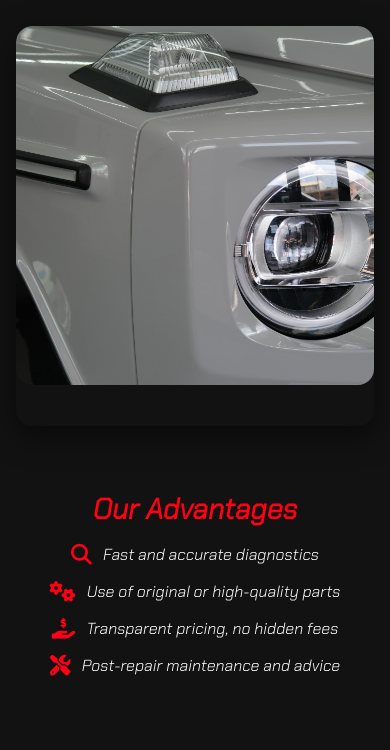
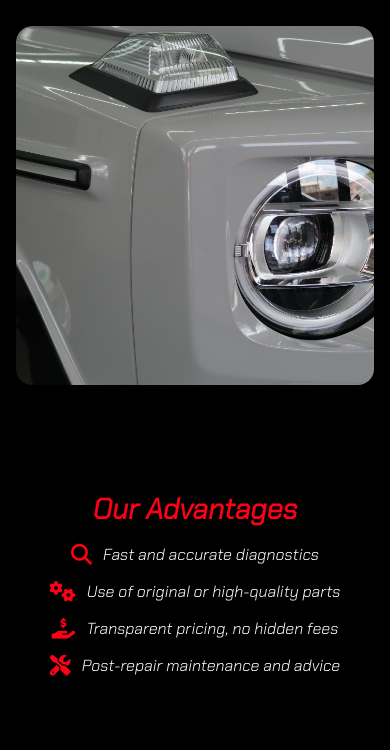
Before and after one commit to JTW-Wrap/JTW, a plain HTML site: page repair.html in a window 390 px wide. Shown: the part 350-1100 px from the top of the page. Drawn offline with Linux system fonts and the light colour scheme.

Commit message:
Add files via upload

```diff
--- a/repair.html
+++ b/repair.html
@@ -12,7 +12,6 @@
   <link rel="stylesheet" href="./style/mainbutton.css" />
   <link rel="stylesheet" href="./style/main-animation.css" />
   <link rel="stylesheet" href="./style/downplace.css" />
-  <script src="./scripts/cars-script.js" defer></script>
   <script src="./scripts/script.js" defer></script>
   <script src="./scripts/language.js" defer></script>
   <script src="./scripts/location.js" defer></script>
@@ -73,6 +72,7 @@
     </div>
   </section>
 
+
   <section class="advantage-section" id="advantage-block">
     <div class="advantage-image">
       <img src="./public/image/light.jpeg" alt="Repair Team">
@@ -124,5 +124,6 @@
     </div>
     <div class="footer-copy">&copy; 2025 JTW. All rights reserved.</div>
   </footer>
+
 </body>
 </html>
--- a/style/repair-image.css
+++ b/style/repair-image.css
@@ -13,7 +13,7 @@ body {
   margin: 0;
   font-family: 'Chakra Petch', 'Segoe UI', sans-serif;
   color: white;
-  background-color:none; /* Arka plan siyah olabilir */
+  background-color: black;
 }
 
 /* --- REPAIR HIGHLIGHT BÖLÜMÜ --- */
@@ -51,7 +51,7 @@ body {
   top: 50%;
   left: 50%;
   transform: translate(-50%, -50%);
-  z-index:999;
+  z-index: 999;
   color: white;
   text-align: center;
   padding: 20px 2vw;
@@ -232,6 +232,7 @@ body {
     width: 100% !important;
     padding: 10px 4vw !important;
     text-align: center;
+    z-index: 2 !important;
   }
 
   .advantage-section {
```
